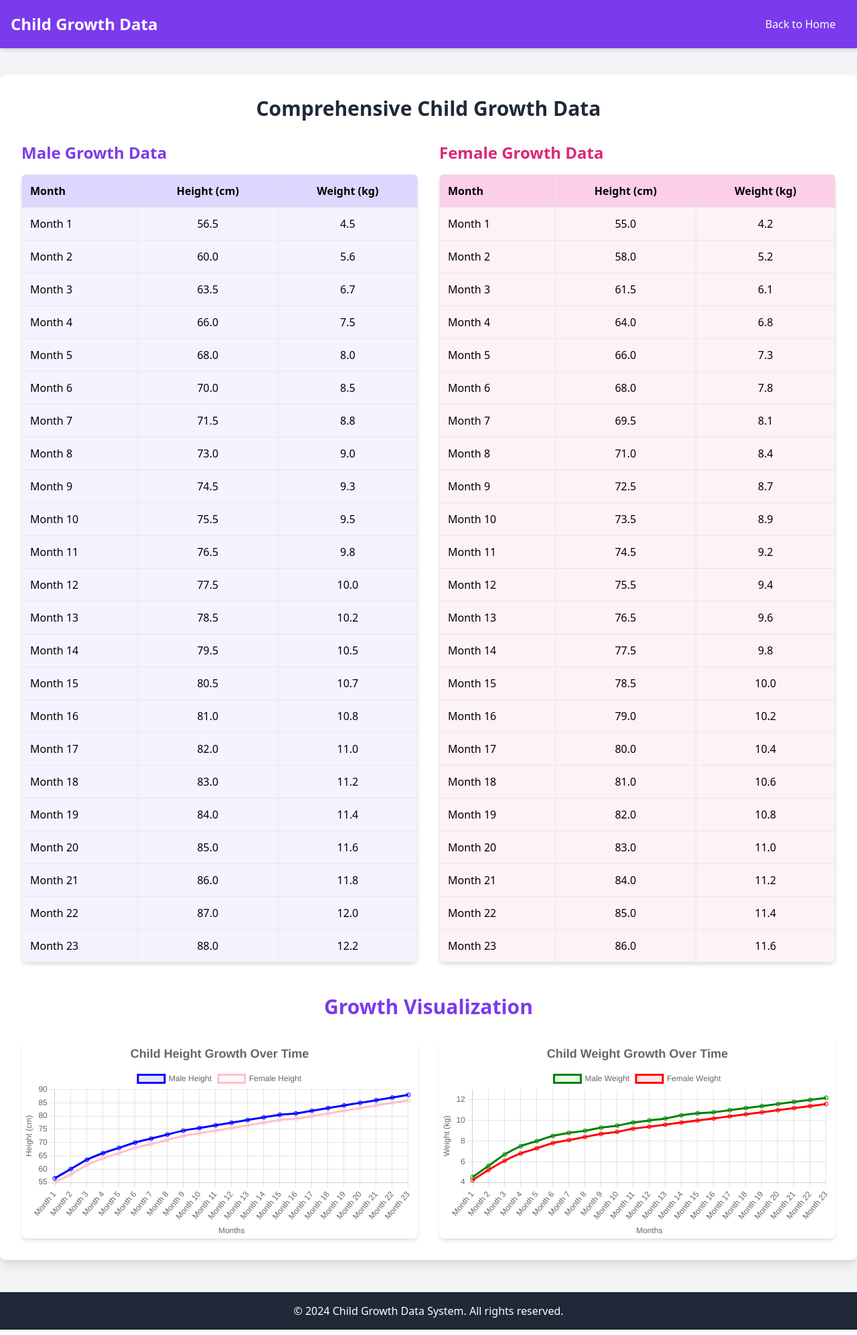
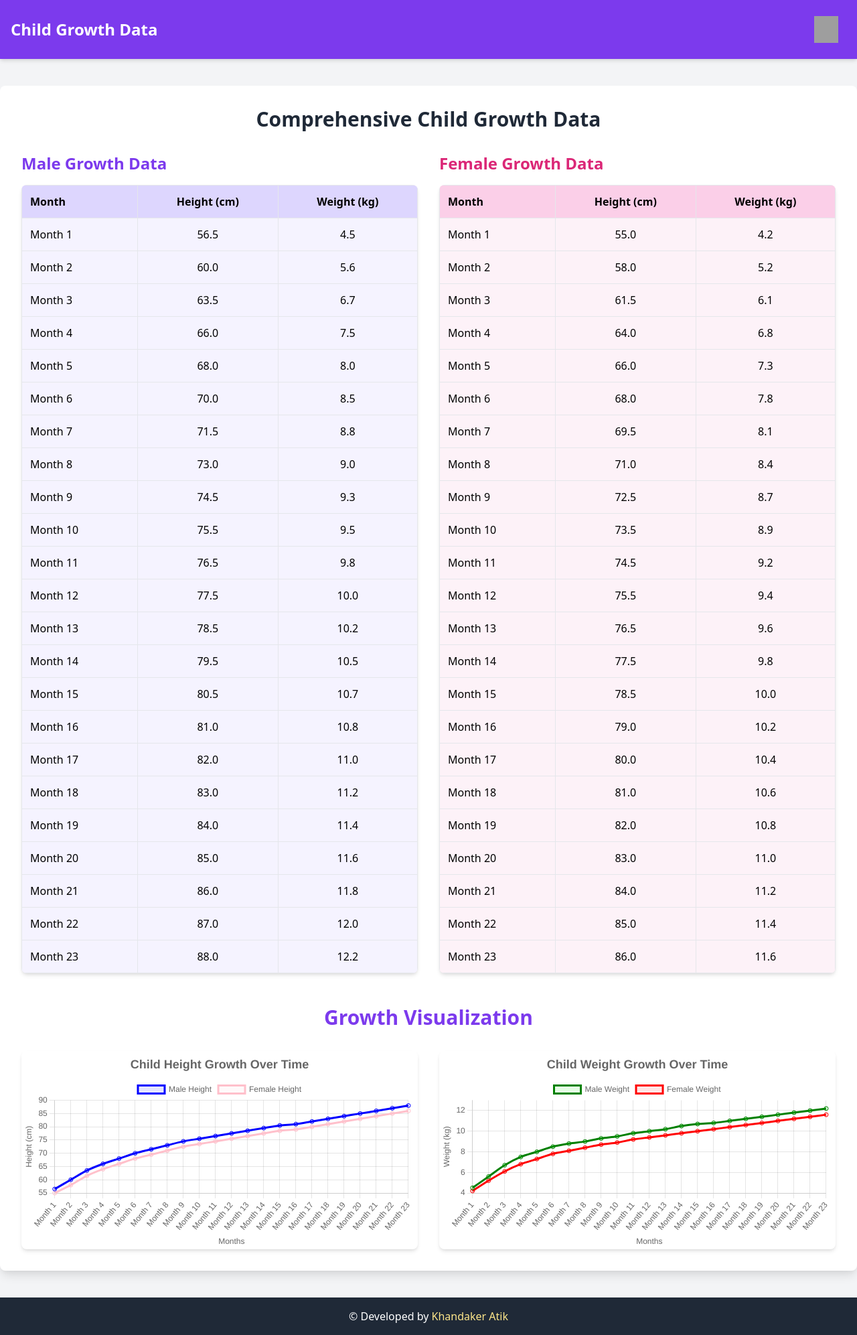
Before and after one commit to Khandaker-Atik/cc_report, a Flask app: page /child-data in a window 1280 px wide. Shown: the whole page at 67% size. Run offline with Flask 3, Linux system fonts and the light colour scheme; grey boxes are pictures that could not be loaded.

Commit message:
back button logo and reload index

```diff
--- a/templates/age_redistribution.html
+++ b/templates/age_redistribution.html
@@ -10,7 +10,9 @@
     <nav class="bg-red-600 p-4">
         <div class="container mx-auto flex justify-between items-center">
             <h1 class="text-white text-2xl font-bold">Age Group Redistribution</h1>
-            <a href="/" class="text-white hover:bg-red-700 px-3 py-2 rounded">Back to Home</a>
+            <a href="/" class="text-white hover:bg-blue-700 px-3 py-2 rounded">
+                <img src="https://images.vexels.com/content/147093/preview/instagram-home-button-83bdf4.png" alt="Back to Home" class="w-9 h-10">  <!-- Logo as back button -->
+            </a>
         </div>
     </nav>
 
--- a/templates/child_data.html
+++ b/templates/child_data.html
@@ -12,7 +12,9 @@
     <nav class="bg-purple-600 p-4 shadow-md">
         <div class="container mx-auto flex justify-between items-center">
             <h1 class="text-white text-2xl font-bold">Child Growth Data</h1>
-            <a href="/" class="text-white hover:bg-purple-700 px-4 py-2 rounded transition">Back to Home</a>
+            <a href="/" class="text-white hover:bg-blue-700 px-3 py-2 rounded">
+                <img src="https://images.vexels.com/content/147093/preview/instagram-home-button-83bdf4.png" alt="Back to Home" class="w-9 h-10">  <!-- Logo as back button -->
+            </a>
         </div>
     </nav>
 
@@ -84,10 +86,15 @@
     </div>
 
     <!-- Footer -->
-    <footer class="bg-gray-800 text-white p-4 mt-12 text-center shadow-md">
-        <p>&copy; 2024 Child Growth Data System. All rights reserved.</p>
+    <footer class="bg-gray-800 text-white p-4 mt-10 text-center">
+        <p>&copy; Developed by
+            <a href="https://khandaker-atik.github.io/me/"
+               target="_blank"
+               class="text-yellow-200 hover:text-blue-500">
+               Khandaker Atik
+            </a>
+        </p>
     </footer>
-
     <!-- ChartJS Script -->
     <script>
         // Height Chart
--- a/templates/index.html
+++ b/templates/index.html
@@ -10,9 +10,10 @@
 <body class="bg-gray-100">
     <nav class="bg-blue-600 p-4">
         <div class="container mx-auto flex justify-between items-center">
-            <h1 class="text-white text-2xl font-bold font-poppins">
+            <a href="#" onclick="location.reload(); return false;" class="text-white text-2xl font-bold font-poppins">
                 Community Clinic Data Management
-            </h1>
+            </a>
+
             <div class="space-x-4">
                 <a href="/" class="text-white hover:bg-blue-700 px-3 py-2 rounded">Home</a>
                 <a href="/population-distribution" class="text-white hover:bg-blue-700 px-3 py-2 rounded">General Report</a>
--- a/templates/name_generator.html
+++ b/templates/name_generator.html
@@ -10,7 +10,9 @@
     <nav class="bg-green-600 p-4">
         <div class="container mx-auto flex justify-between items-center">
             <h1 class="text-white text-2xl font-bold">Name Generator</h1>
-            <a href="/" class="text-white hover:bg-green-700 px-3 py-2 rounded">Back to Home</a>
+            <a href="/" class="text-white hover:bg-blue-700 px-3 py-2 rounded">
+                <img src="https://images.vexels.com/content/147093/preview/instagram-home-button-83bdf4.png" alt="Back to Home" class="w-9 h-10">  <!-- Logo as back button -->
+            </a>
         </div>
     </nav>
 
```
Also changed, not shown: templates/population_distribution.html (+12 -6 lines).
